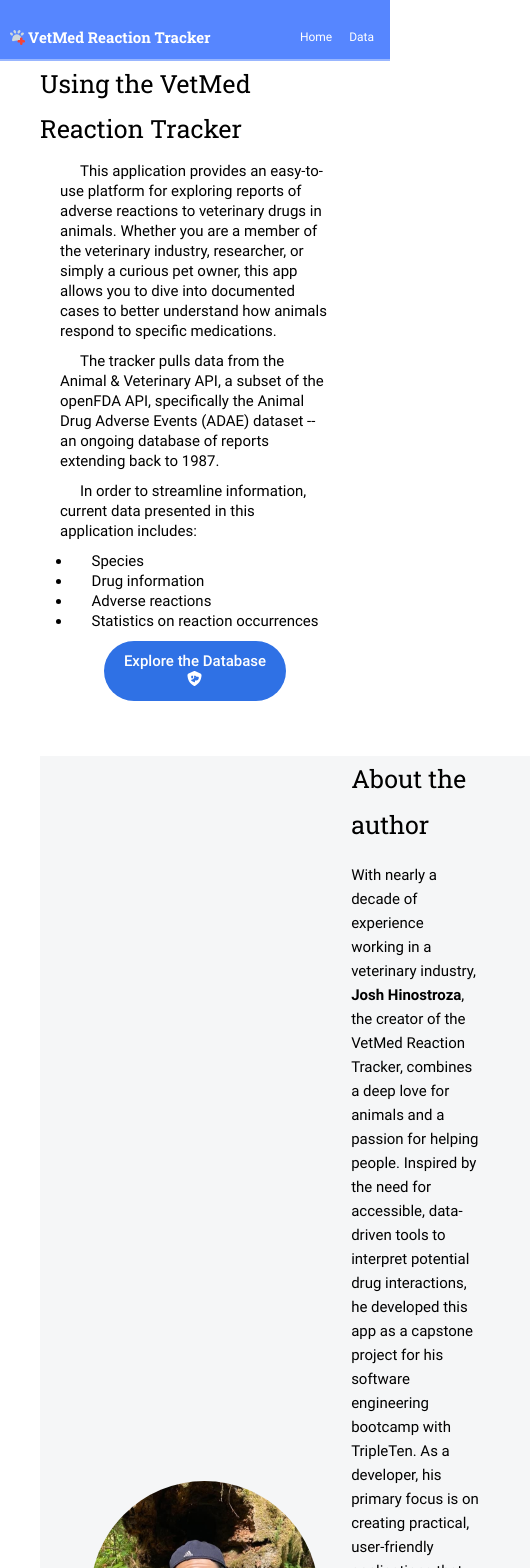
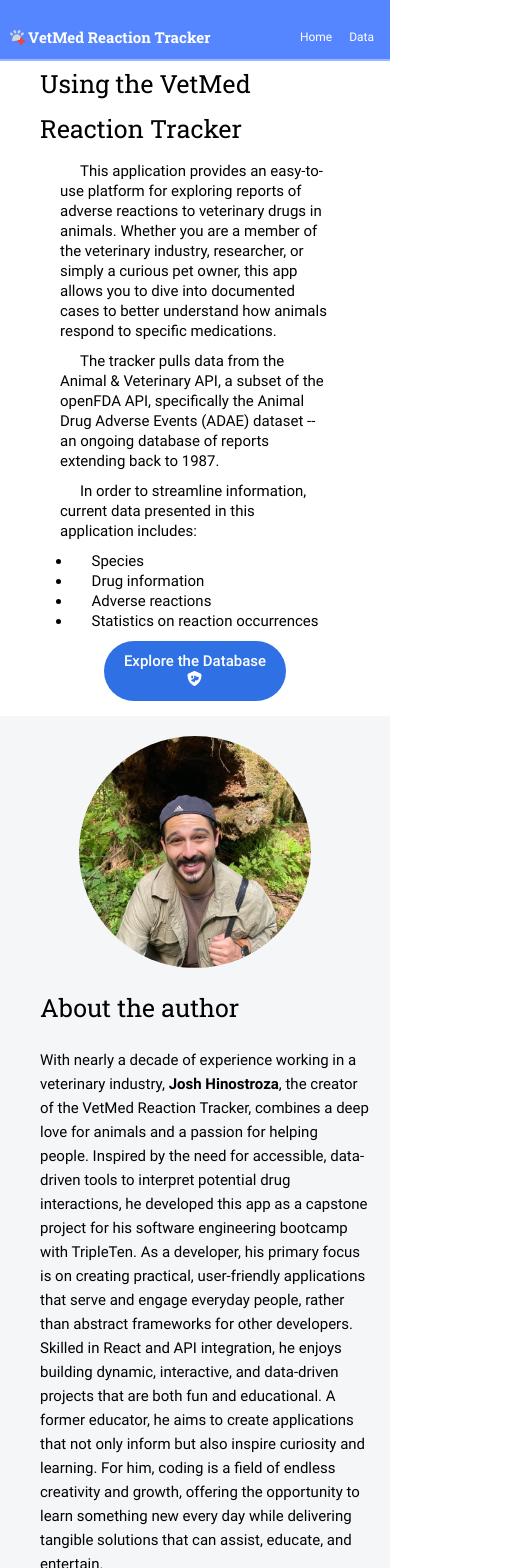
Before and after one commit to jorohino/vetmed-tracker-frontend, a React (Vite) app: page / in a window 390 px wide. Shown: the top 1568 px of the page, 530 px wide, since content can reach past the window. Built offline with nearby package versions, Linux system fonts and the light colour scheme.

Commit message:
Implement final CSS improvements and tweaks

```diff
--- a/src/components/About/About.css
+++ b/src/components/About/About.css
@@ -1,9 +1,8 @@
 .about {
   display: flex;
   align-items: center;
-  margin: 0 auto;
-  padding: 0 50px 50px;
-  width: 100%;
+  margin: 0;
+  padding: 80px;
   background-color: rgba(245, 246, 247, 1);
 }
 
@@ -11,11 +10,12 @@
   border-radius: 100%;
   height: 464px;
   width: 464px;
-  margin-top: 80px;
+  align-items: center;
 }
 
 .about__author-info {
-  padding: 130px 0 0 56px;
+  padding: 0 0 0 50px;
+  min-width: 200px;
   max-width: 600px;
 }
 
@@ -33,10 +33,17 @@
   line-height: 24px;
 }
 
+@media screen and (max-width: 1000px) {
+  .about__author-image {
+    width: 332px;
+    height: 332px;
+  }
+}
+
 @media screen and (max-width: 768px) {
   .about {
-    margin: 40px 40px 61px;
-    align-items: center;
+    padding: 20px;
+    flex-direction: column;
   }
 
   .about__author-image {
@@ -47,12 +54,10 @@
 
   .about__title {
     font-size: 25px;
-    margin: 0;
   }
 
   .about__author-info {
-    max-width: 424px;
-    padding: 0 0 0 32px;
+    padding: 0 0 0 20px;
   }
 
   .about__description {
--- a/src/components/DataCardList/DataCardList.css
+++ b/src/components/DataCardList/DataCardList.css
@@ -87,7 +87,21 @@
   line-height: 24px;
   text-align: center;
   color: #b6bcbf;
-  padding-top: 180px;
+  margin: 0;
+}
+
+.data-card-list__empty {
+  display: flex;
+  justify-content: center;
+}
+
+.data-card-list__empty-text {
+  font-family: "Roboto";
+  font-size: 18px;
+  font-weight: 400;
+  line-height: 24px;
+  text-align: center;
+  color: #b6bcbf;
   margin: 0;
 }
 
--- a/src/components/Modal/Modal.css
+++ b/src/components/Modal/Modal.css
@@ -63,3 +63,9 @@
 
 .modal__more-info {
 }
+
+@media screen and (max-width: 525px) {
+  .modal__content {
+    width: 75%;
+  }
+}
```
